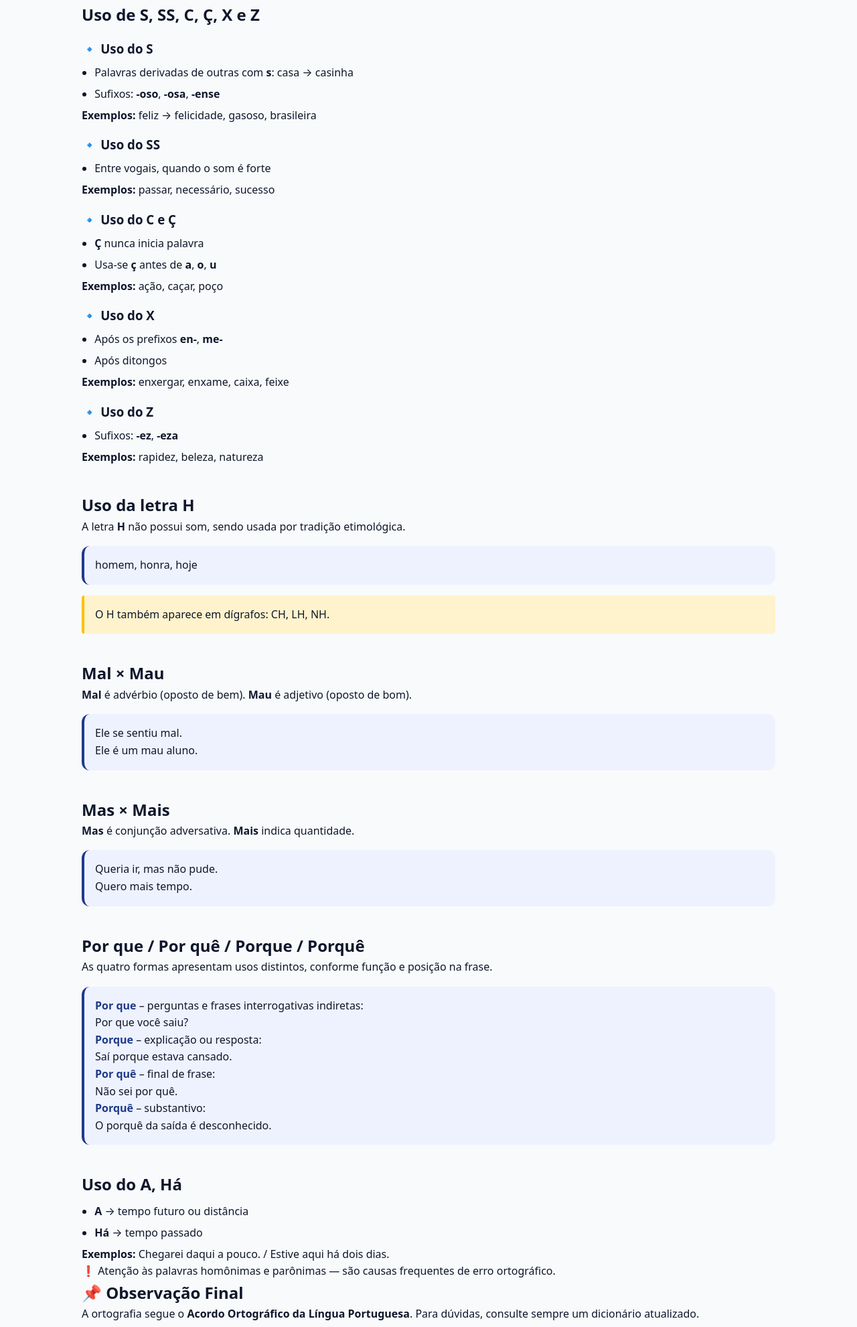
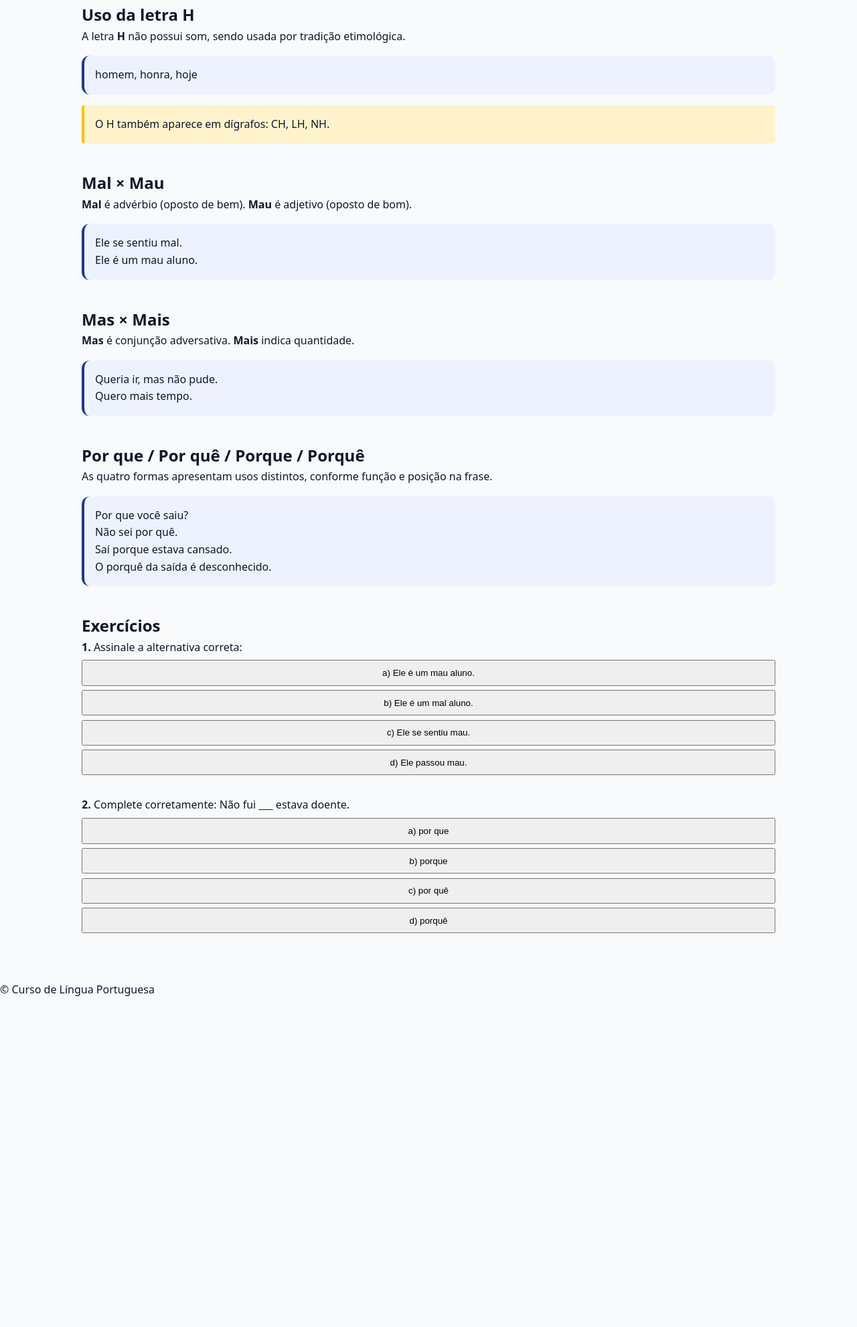
Before and after one commit to pedrocorreialopes/aprenda-portugues, a plain HTML site: page modulos/regras-de-ortografia.html in a window 1280 px wide. Shown: the part 1259-3240 px from the top of the page at 67% size. After the commit the page ends 2750 px from the top, so only its background shows below. Drawn offline with Linux system fonts and the light colour scheme.

Commit message:
Add files via upload

```diff
--- a/modulos/regras-de-ortografia.html
+++ b/modulos/regras-de-ortografia.html
@@ -108,59 +108,6 @@
     </div>
   </section>
 
-<!-- USO DE S, SS, C, Ç, X e Z -->
-  <section class="content-section">
-    <h2>Uso de S, SS, C, Ç, X e Z</h2>
-
-    <h3>🔹 Uso do S</h3>
-  <ul>
-    <li>Palavras derivadas de outras com <strong>s</strong>: casa → casinha</li>
-    <li>Sufixos: <strong>-oso</strong>, <strong>-osa</strong>, <strong>-ense</strong></li>
-  </ul>
-
-  <div class="exemplo">
-    <strong>Exemplos:</strong> feliz → felicidade, gasoso, brasileira
-  </div>
-
-  <h3>🔹 Uso do SS</h3>
-  <ul>
-    <li>Entre vogais, quando o som é forte</li>
-  </ul>
-
-  <div class="exemplo">
-    <strong>Exemplos:</strong> passar, necessário, sucesso
-  </div>
-
-  <h3>🔹 Uso do C e Ç</h3>
-  <ul>
-    <li><strong>Ç</strong> nunca inicia palavra</li>
-    <li>Usa-se <strong>ç</strong> antes de <strong>a</strong>, <strong>o</strong>, <strong>u</strong></li>
-  </ul>
-
-  <div class="exemplo">
-    <strong>Exemplos:</strong> ação, caçar, poço
-  </div>
-
-  <h3>🔹 Uso do X</h3>
-  <ul>
-    <li>Após os prefixos <strong>en-</strong>, <strong>me-</strong></li>
-    <li>Após ditongos</li>
-  </ul>
-
-  <div class="exemplo">
-    <strong>Exemplos:</strong> enxergar, enxame, caixa, feixe
-  </div>
-
-  <h3>🔹 Uso do Z</h3>
-  <ul>
-    <li>Sufixos: <strong>-ez</strong>, <strong>-eza</strong></li>
-  </ul>
-
-  <div class="exemplo">
-    <strong>Exemplos:</strong> rapidez, beleza, natureza
-  </div>
-  </section>
-
   <!-- USO DE H -->
   <section class="content-section">
     <h2>Uso da letra H</h2>
@@ -220,47 +167,12 @@
     </p>
 
     <div class="example-box">
-
-  <div class="exemplo">
-    <strong>Por que</strong> – perguntas e frases interrogativas indiretas:<br>
-    <p>Por que você saiu?</p>
-    <strong>Porque</strong> – explicação ou resposta:<br>
-    <p>Saí porque estava cansado.</p>
-    <strong>Por quê</strong> – final de frase:<br>
-    <p>Não sei por quê.</p>
-    <strong>Porquê</strong> – substantivo:
-    <p>O porquê da saída é desconhecido.</p>
-  </div>
-
+      <p>Por que você saiu?</p>
+      <p>Não sei por quê.</p>
+      <p>Saí porque estava cansado.</p>
+      <p>O porquê da saída é desconhecido.</p>
     </div>
   </section>
-
-<!-- USO DE A, HÁ -->
-  <section class="content-section">
-    <h2>Uso do A, Há</h2>
-
-  <ul>
-    <li><strong>A</strong> → tempo futuro ou distância</li>
-    <li><strong>Há</strong> → tempo passado</li>
-  </ul>
-
-  <div class="exemplo">
-    <strong>Exemplos:</strong> Chegarei daqui a pouco. / Estive aqui há dois dias.
-  </div>
-
-  <div class="alerta">
-    ❗ Atenção às palavras homônimas e parônimas — são causas frequentes de erro ortográfico.
-  </div>
-
-  <h2>📌 Observação Final</h2>
-  <p>
-    A ortografia segue o <strong>Acordo Ortográfico da Língua Portuguesa</strong>.
-    Para dúvidas, consulte sempre um dicionário atualizado.
-  </p>
-
-
-  </section>
-
 
   <!-- EXERCÍCIOS -->
   <section class="content-section">
@@ -298,6 +210,6 @@
   <p>© Curso de Língua Portuguesa</p>
 </footer>
 
-<script src="../assets/js/exercises2.js"></script>
+<script src="../assets/js/exercises.js"></script>
 </body>
 </html>
```
